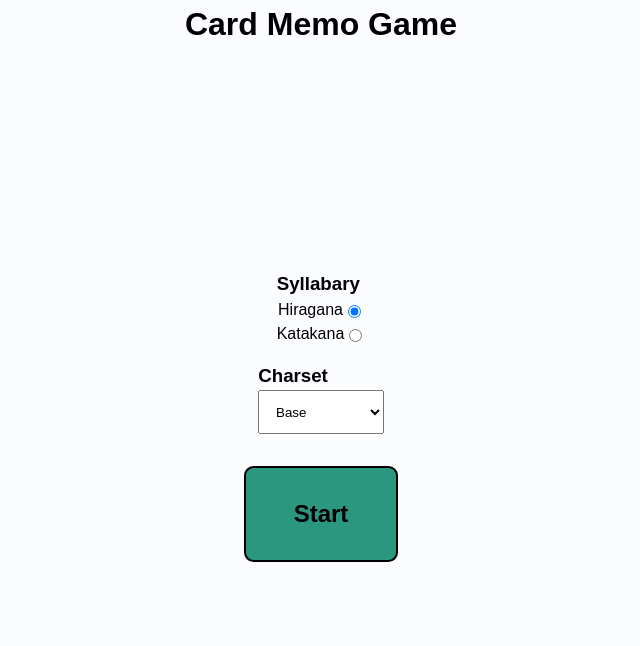
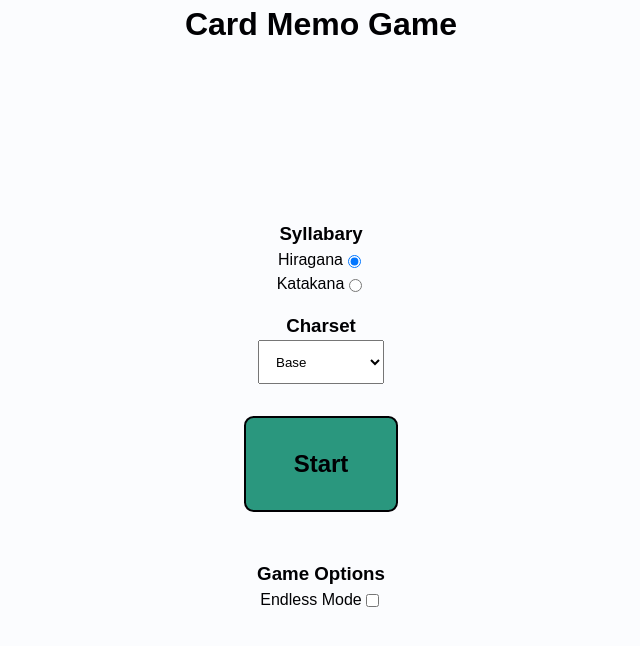
Before and after one commit to vikkio88/nisenotori, a Svelte app: page /cards in a window 1280 px wide. Shown: the top 646 px of the page, without its empty margins (319-959 px from the left). Built offline with nearby package versions, Linux system fonts and the light colour scheme.

Commit message:
reordered componet placement

```diff
--- a/src/pages/Cards.svelte
+++ b/src/pages/Cards.svelte
@@ -1,4 +1,5 @@
 <script>
+  import { navigate } from "svelte-routing";
   import Select from "../components/shared/Select.svelte";
   import CardsMemo from "../games/CardsMemo.svelte";
   import { CHARSETS, charsetOptions } from "../libs/data/charSets";
@@ -8,6 +9,8 @@
 
   let kata = HIRAGANA;
   let selectedCharsetIndex = 0;
+
+  let endlessMode = false;
 </script>
 
 {#if gameStarted}
@@ -15,11 +18,14 @@
     charset={CHARSETS[selectedCharsetIndex].charset}
     charsetLabel={CHARSETS[selectedCharsetIndex].label}
     kataChoice={kata}
+    remove={!endlessMode}
+    restart={() => (gameStarted = false)}
+    end={() => navigate("/", { replace: true })}
   />
 {:else}
   <h1>Card Memo Game</h1>
   <div class="f f1 cc g">
-        <div>
+    <div class="f cc g1">
       <h3>Syllabary</h3>
       <div class="f rc">
         <label for={HIRAGANA}>Hiragana</label>
@@ -40,17 +46,21 @@
         />
       </div>
     </div>
-
-        <div>
+    <div class="f cc">
       <h3>Charset</h3>
-            <Select
-                options={charsetOptions}
-                bind:selected={selectedCharsetIndex}
-            />
+      <Select options={charsetOptions} bind:selected={selectedCharsetIndex} />
     </div>
 
     <button class="big success mg" on:click={() => (gameStarted = true)}>
       Start
     </button>
+
+    <div class="f cc mg">
+      <h3>Game Options</h3>
+      <div class="f rc">
+        <label for="endlessMode">Endless Mode</label>
+        <input type="checkbox" name="endlessMode" bind:checked={endlessMode} />
+      </div>
+    </div>
   </div>
 {/if}
```
Lines whose indentation alone changed are shown as unchanged.
